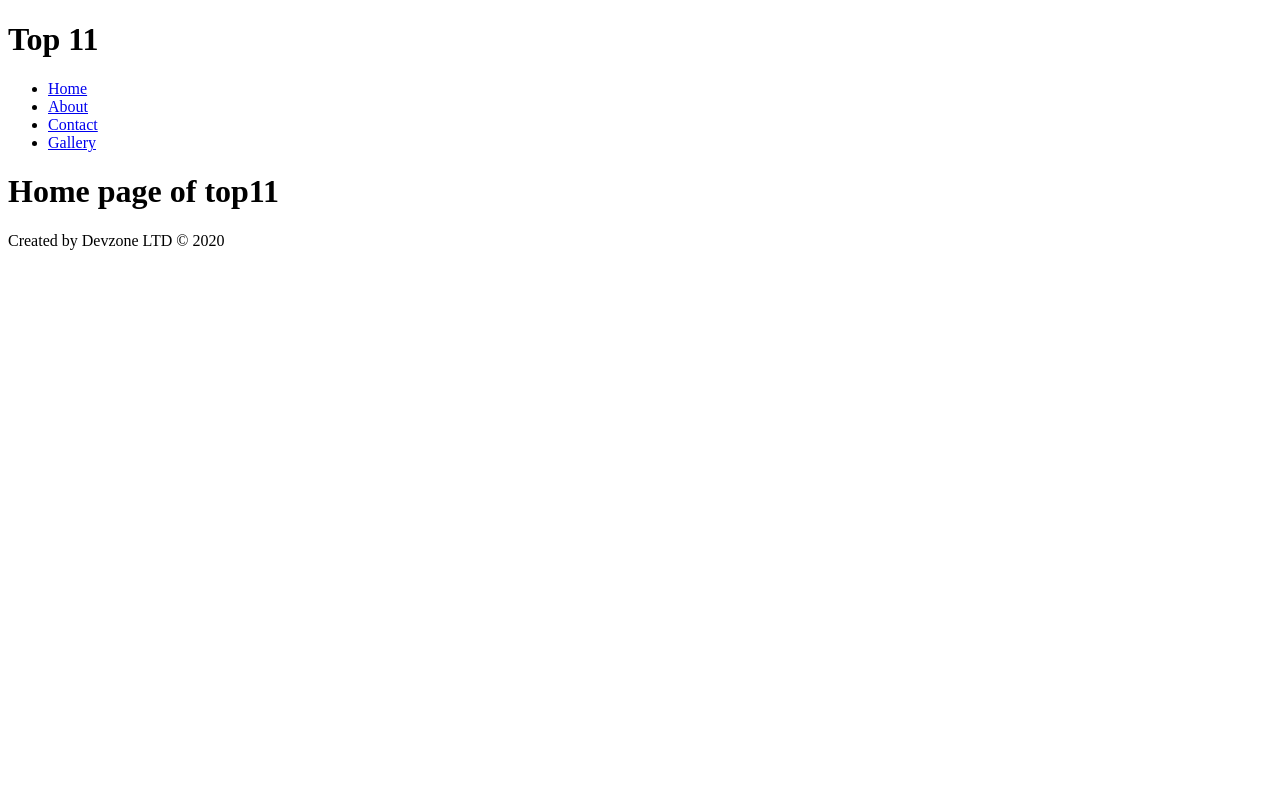
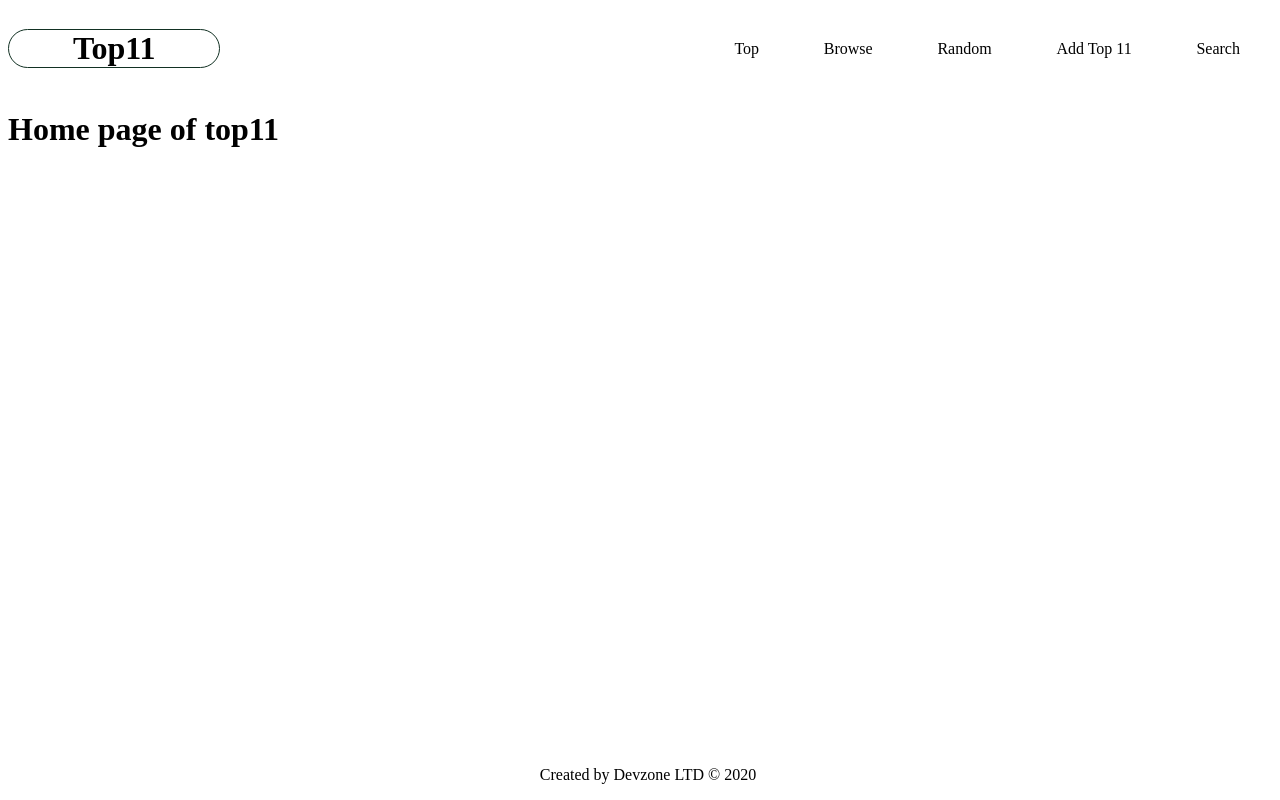
Before and after one commit to daxupaxu/top11-gatsby-amp, a Gatsby site: page / in a window 1280 px wide. Built offline with nearby package versions, Linux system fonts and the light colour scheme; Gatsby itself is replaced by a stand-in of ours.

Commit message:
Connecting Contentful + implementing styled components + couple of basic styles

```diff
--- a/gatsby-config.js
+++ b/gatsby-config.js
@@ -1,10 +1,21 @@
-/**
- * Configure your Gatsby site with this file.
- *
- * See: https://www.gatsbyjs.com/docs/gatsby-config/
- */
-
 module.exports = {
-  /* Your site config here */
-  plugins: [],
+  siteMetadata: {
+      title: 'Top11',
+      author: 'Devzone LTD'
+  },
+  plugins: [
+      {
+        resolve: 'gatsby-source-contentful',
+        options: {
+          spaceId: process.env.CONTENTFUL_SPACE_ID,
+          accessToken: process.env.CONTENTFUL_ACCESS_TOKEN
+        }
+      },
+      {
+        resolve: 'gatsby-plugin-styled-components',
+        options: {
+          displayName: false
+        }
+      }
+  ]
 }
--- a/src/components/footer.js
+++ b/src/components/footer.js
@@ -1,12 +1,32 @@
 import React from 'react'
 
+import { graphql, useStaticQuery } from 'gatsby'
+import styled from 'styled-components';
+
+const Main = styled.footer`
+    position: absolute;
+    justify-content: center;
+    display: flex;
+    bottom: 0px;
+    width: 100%;
+`
+
 const Footer = () => {
+    const data = useStaticQuery(graphql`
+     query {
+         site {
+             siteMetadata {
+                 author
+             }
+         }
+     }
+    `)
     return (
-        <footer>
+        <Main>
             <p>
-                Created by Devzone LTD © 2020
+                Created by {data.site.siteMetadata.author} © 2020
             </p>
-        </footer>
+        </Main>
     )
 }
 
--- a/src/components/header.js
+++ b/src/components/header.js
@@ -1,18 +1,61 @@
 import React from 'react'
 
-import { Link } from 'gatsby';
+import { Link, graphql, useStaticQuery } from 'gatsby';
 
+import styled  from 'styled-components';
+
+const Main = styled.div`
+    display: flex;
+    width: 100%;
+    justify-content: space-between;
+    a {
+        text-decoration: none;
+        color: #000000;
+    }
+    a:hover {
+            cursor: pointer;
+        }
+    h1 {
+        padding: 0 4rem;
+        border: 1px solid #123123;
+        border-radius: 5rem;
+    }
+`
+const List = styled.ul`
+    display: flex;
+    align-items: center;
+    justify-content: space-between;
+    width: 40%;
+    list-style-type: none;
+
+    :last-child{
+        padding-right: 2rem;
+    }
+`
+const ListItem = styled.li`
+    text-decoration: none;
+`
 const Header = () => {
+    const data = useStaticQuery(graphql`
+     query {
+         site {
+             siteMetadata {
+                title
+             }
+         }
+     }
+    `)
     return (
-        <header>
-            <h1>Top 11</h1>
-            <ul>
-                <li><Link to="/">Home</Link></li>
-                <li><Link to="/about">About</Link></li>
-                <li><Link to="/contact">Contact</Link></li>
-                <li><Link to="/gallery">Gallery</Link></li>
-            </ul>
-        </header>
+        <Main>
+            <Link to='/'><h1>{data.site.siteMetadata.title}</h1></Link>
+            <List>
+                <ListItem><Link to="/">Top</Link></ListItem>
+                <ListItem><Link to="/browse">Browse</Link></ListItem>
+                <ListItem><Link to="/random">Random</Link></ListItem>
+                <ListItem><Link to="/addTop">Add Top 11</Link></ListItem>
+                <ListItem><Link to="/search">Search</Link></ListItem>
+            </List>
+        </Main>
     )
 }
 
--- a/src/pages/contact.js
+++ b/src/pages/random.js
@@ -2,12 +2,12 @@ import React from 'react'
 
 import Layout from '../components/layout'
 
-const Contact = () => {
+const Random = () => {
     return (
         <Layout>
-            <h1>Contact Page</h1>
+            <h1>Random Page</h1>
         </Layout>
     )
 }
 
-export default Contact
+export default Random
```
Also changed, not shown: package.json (+6 -2 lines), src/gatsby-config.js (deleted, +0 -9 lines), src/pages/addTop.js (added, +13 -0 lines), src/pages/browse.js (renamed from src/pages/gallery.js, +4 -3 lines), src/pages/search.js (renamed from src/pages/about.js, +4 -5 lines), 1 other file.
